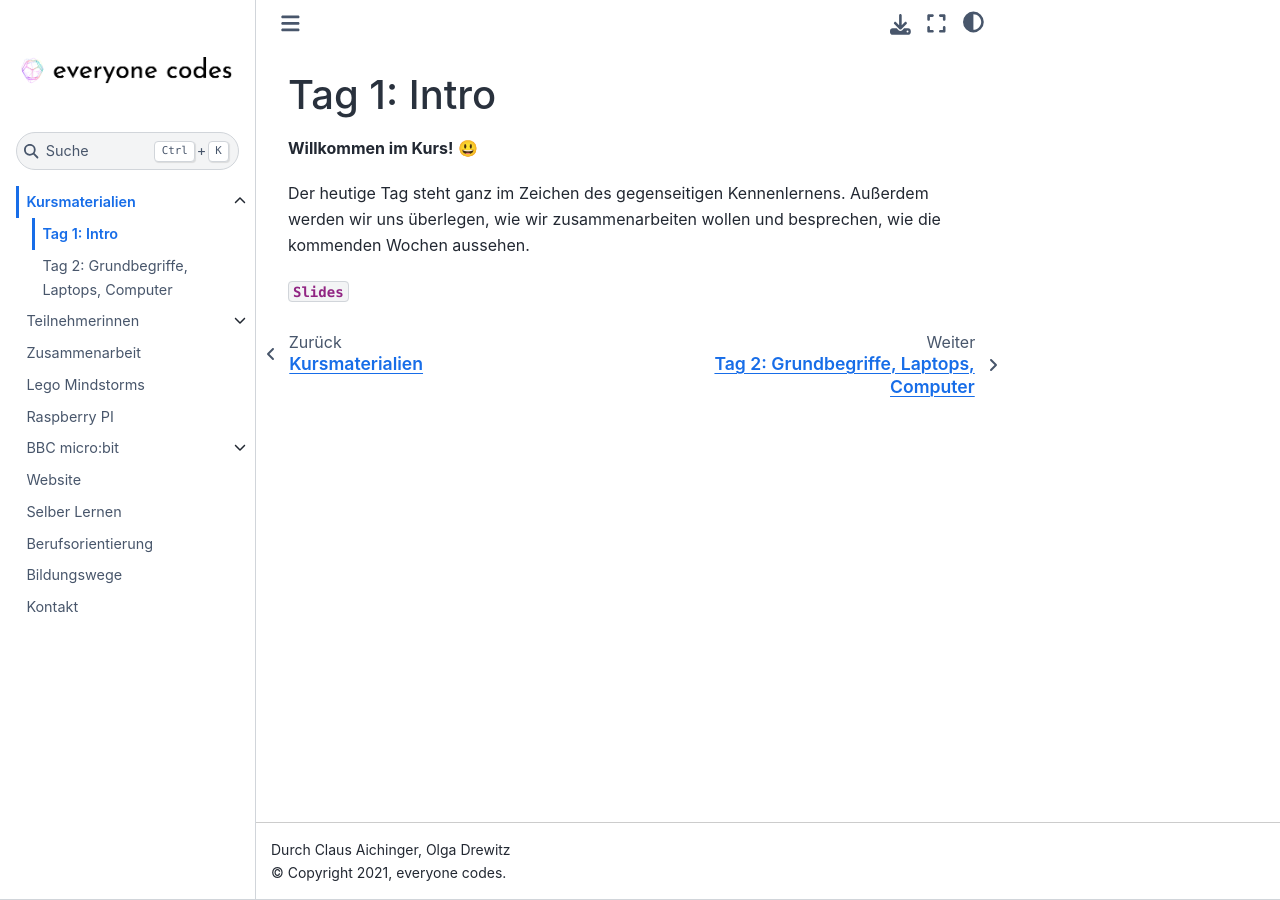
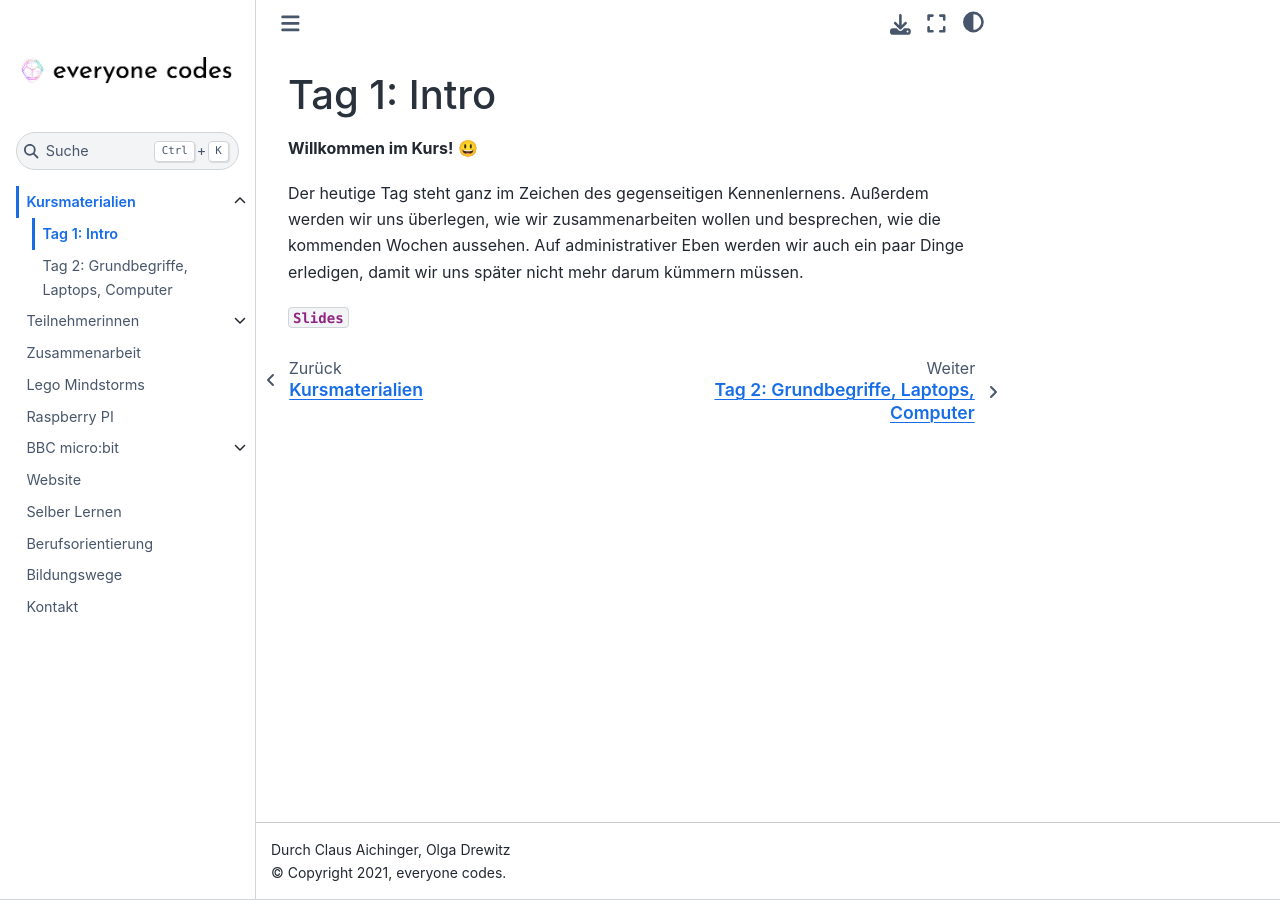
Before and after one commit to ec-mentors/IT-ist-das-was-fuer-mich-i03, a Sphinx documentation site: the page built from source/course/day_01/index.md, in a window 1280 px wide. Built offline with Sphinx 7.4.7 and the Sphinx Book theme 1.1.4, drawn with Linux system fonts in a browser that asks for light colours.

Commit message:
Update day_01

```diff
--- a/source/course/day_01/index.md
+++ b/source/course/day_01/index.md
@@ -5,5 +5,7 @@
 Der heutige Tag steht ganz im Zeichen des gegenseitigen Kennenlernens.
 Außerdem werden wir uns überlegen, wie wir zusammenarbeiten wollen und
 besprechen, wie die kommenden Wochen aussehen.
+Auf administrativer Eben werden wir auch ein paar Dinge erledigen, damit
+wir uns später nicht mehr darum kümmern müssen.
 
-{download}`Slides <./Tag01_Intro_Kennenlernen_Admin.pdf>`
+{download}`Slides <./Tag01_Intro_Kennenlernen_Admin.pptx.pdf>`
```
Also changed, not shown: 2 other files.
